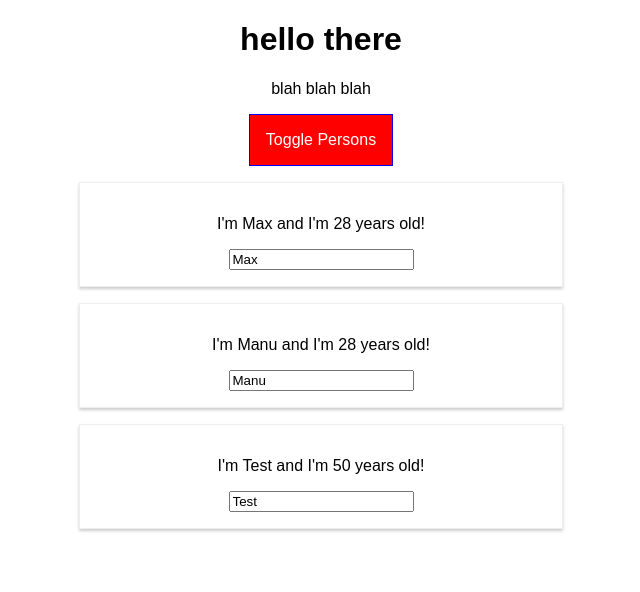
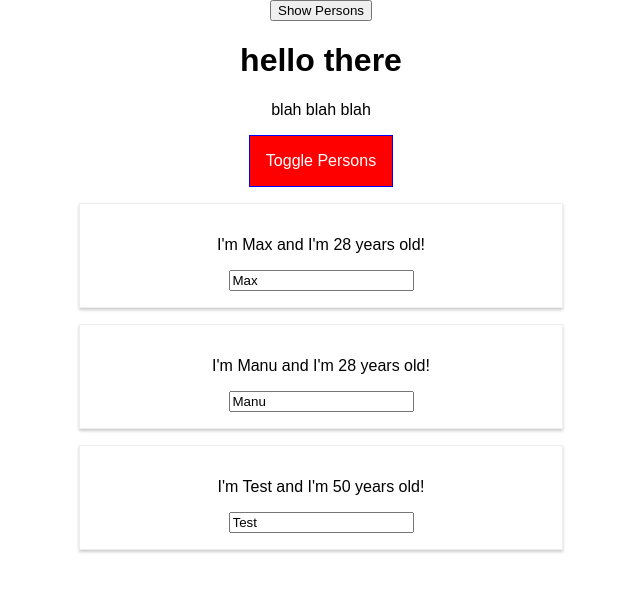
Before and after one commit to commaweed/courses, a React app in the folder udemy-react/react-complete-guide/: page / in a window 1280 px wide. Both pictures are taken after a click on the button "Toggle Persons". Shown: the top 592 px of the page, without its empty margins (319-959 px from the left). Built offline with nearby package versions, Linux system fonts and the light colour scheme.

Commit message:
module 7-91

```diff
--- /dev/null
+++ b/udemy-react/react-complete-guide/src/components/StatefulPersons/StatefulPerson/StatefulPerson.css
@@ -0,0 +1,14 @@
+.Person {
+    width: 60%;
+    margin: 16px auto;
+    border: 1px solid #eee;
+    box-shadow: 0 2px 3px #ccc;
+    padding: 16px;
+    text-align: center;
+}
+
+@media (min-width: 500px) {
+    .Person {
+        width: 450px;
+    }
+}
--- /dev/null
+++ b/udemy-react/react-complete-guide/src/components/StatefulPersons/StatefulPerson/StatefulPerson.js
@@ -0,0 +1,31 @@
+import  React, { Component } from 'react';
+import personClasses from './StatefulPerson.css';
+
+class StatefulPerson extends Component {
+
+    constructor(props) {
+        super(props);
+        console.log('[StatefulPerson.js] create constructor', props);
+    }
+
+    componentWillMount() {
+        console.log('[StatefulPerson.js] create componentWillMount');
+    }
+
+    componentDidMount() {
+        console.log('[StatefulPerson.js] create componentDidMount');
+    }
+
+    render() {
+        console.log('[StatefulPerson.js] render');
+        return (
+            <div className={ personClasses.Person }>
+                <p onClick={ this.props.click }>I'm { this.props.name } and I'm { this.props.age } years old!</p>
+                <p>{ this.props.children}</p>
+                <input type="text" onChange={ this.props.changed } value={ this.props.name } />
+            </div>
+        );
+    }
+}
+
+export default StatefulPerson;
--- /dev/null
+++ b/udemy-react/react-complete-guide/src/components/StatefulPersons/StatefulPersons.js
@@ -0,0 +1,61 @@
+import  React, { PureComponent } from 'react';
+
+import StatefulPerson from './StatefulPerson/StatefulPerson';
+
+class StatefulPersons extends PureComponent {
+
+    constructor(props) {
+        super(props);
+        console.log('[StatefulPersons.js] constructor', props);
+    }
+
+    componentWillMount() {
+        console.log('[StatefulPersons.js] componentWillMount');
+    }
+
+    componentDidMount() {
+        console.log('[StatefulPersons.js] componentDidMount');
+    }
+
+    componentWillReceiveProps(nextProps) {
+        console.log('[StatefulPersons.js] update componentWillReceiveProps', nextProps);
+    }
+
+    // PROVIDED BY PURECOMPONENT (compares changes)
+    // shouldComponentUpdate(nextProps, nextState) {
+    //     console.log('[StatefulPersons.js] update shouldComponentUpdate', nextProps, nextState);
+    //     // return nextProps.persons !== this.props.persons;
+    //     return true;
+    // }
+
+    componentWillUpdate(nextProps, nextState) {
+        console.log('[StatefulPersons.js] update componentWillUpdate', nextProps, nextState);
+    }
+
+    componentDidUpdate() {
+        console.log('[StatefulPersons.js] update componentDidUpdate');
+    }
+
+    render() {
+        console.log('[StatefulPersons.js] render');
+        const persons = this.props.persons.map(
+            (person, index) =>
+                <StatefulPerson
+                    click={() => this.props.clicked(index) }
+                    name={ person.name }
+                    age={ person.age }
+
+                    // assign a key property so react will only render the element that changes and not the entire list
+                    key={ person.id }
+
+                    changed={ (event) => this.props.changed(event, person.id) }
+                />
+        );
+
+        return (
+            <div>{ persons }</div>
+        );
+    }
+}
+
+export default StatefulPersons;
--- a/udemy-react/react-complete-guide/src/containers/App/App.js
+++ b/udemy-react/react-complete-guide/src/containers/App/App.js
@@ -1,10 +1,18 @@
 import React, { Component } from 'react';
 import Persons from '../../components/Persons/Persons';
+import StatefulPersons from '../../components/StatefulPersons/StatefulPersons';
 import Cockpit from '../../components/Cockpit/Cockpit';
 import appClasses from './App.css';
 
 class App extends Component {
-  state = {
+
+  // constructor is not required
+  constructor(props) {
+    super(props); // this is required if using constructor
+    console.log('[App.js] constructor', props);
+
+    // older versions of react would initialize state as follows
+    this.state = {
       persons: [
         { id: 1, name: 'Max', age: 28 },
         { id: 2, name: 'Manu', age: 28 },
@@ -13,6 +21,40 @@ class App extends Component {
       otherState: 'some other value',
       showPersons: false
     }
+  }
+
+  componentWillMount() {
+    console.log('[App.js] componentWillMount');
+  }
+
+  componentDidMount() {
+    console.log('[App.js] componentDidMount');
+  }
+
+  shouldComponentUpdate(nextProps, nextState) {
+    console.log('[App.js] internal update shouldComponentUpdate', nextProps, nextState);
+    return nextState.persons !== this.state.persons || nextState.showPersons !== this.state.showPersons;
+    // return true;
+  }
+
+  componentWillUpdate(nextProps, nextState) {
+      console.log('[App.js] internal update componentWillUpdate', nextProps, nextState);
+  }
+
+  componentDidUpdate() {
+      console.log('[App.js] internal update componentDidUpdate');
+  }
+
+  // the following state initialization only works in modern projects
+  // state = {
+  //   persons: [
+  //     { id: 1, name: 'Max', age: 28 },
+  //     { id: 2, name: 'Manu', age: 28 },
+  //     { id: 3, name: 'Test', age: 50 }
+  //   ],
+  //   otherState: 'some other value',
+  //   showPersons: false
+  // }
 
   // switchNameHandler = (newName) => {
   //   this.setState({persons:[
@@ -53,10 +95,12 @@ class App extends Component {
   }
 
   render() {
+    console.log('[App.js] Inside render');
+
     let persons = null;
     if (this.state.showPersons) {
         persons = (
-          <Persons
+          <StatefulPersons
             persons={ this.state.persons }
             clicked={ this.deletePersonHandler }
             changed={ this.nameChangeHandler }
@@ -66,6 +110,7 @@ class App extends Component {
 
     return (
       <div className={appClasses.App}>
+        <button onClick={ () => this.setState({showPersons: true}) }>Show Persons</button>
         <Cockpit
           showPersons={ this.state.showPersons }
           persons={ this.state.persons }
```
Lines whose indentation alone changed are shown as unchanged.
